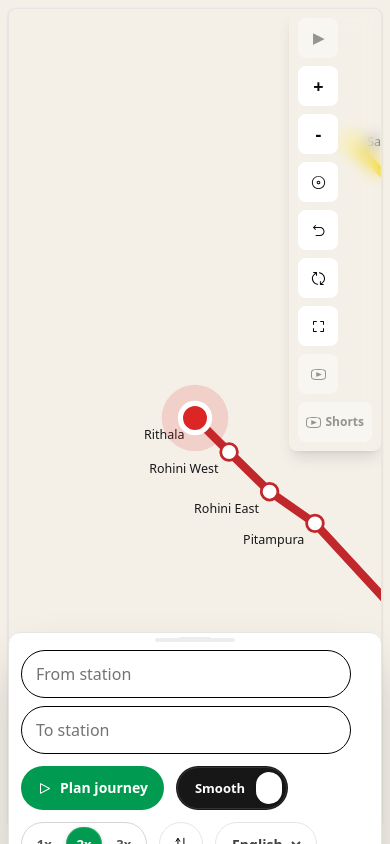
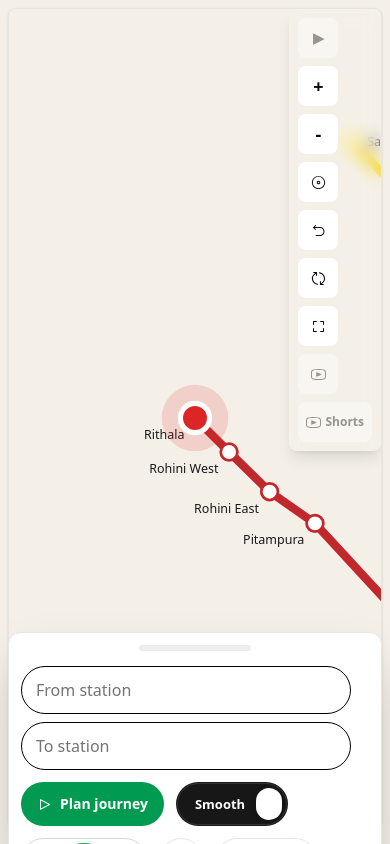
Before and after one commit to msrishav-28/namma-blr-metro, a React (Vite) app: page / in a window 390 px wide. Built offline with nearby package versions, Linux system fonts and the light colour scheme.

Commit message:
fix: mobile brave

```diff
--- a/src/components/Stage.tsx
+++ b/src/components/Stage.tsx
@@ -15,6 +15,7 @@ const SvgComponent = lazy(() => import('./graphsvg'));
 const SearchBox = lazy(() => import('./SearchBox'));
 const RouteSharePanel = lazy(() => import('./RouteSharePanel'));
 const JourneyTimeline = lazy(() => import('./JourneyTimeline'));
+const SEARCH_SNAP_POINT = 0.86;
 
 type NavigatorWithVirtualKeyboard = Navigator & {
     virtualKeyboard?: {
@@ -296,7 +297,7 @@ function MetroMapStage() {
     const handleStationSearchFocus = useCallback(() => {
         if (isDesktop) return;
 
-        setActiveSnapPoint(1);
+        setActiveSnapPoint(SEARCH_SNAP_POINT);
         const resetScroll = () => {
             bottomSheetScrollRef.current?.scrollTo({ top: 0, behavior: 'instant' });
             document.scrollingElement?.scrollTo({ top: 0, behavior: 'instant' });
@@ -430,7 +431,7 @@ function MetroMapStage() {
                         defaultOpen
                         dismissible={false}
                         modal={false}
-                        snapPoints={['100px', '220px', 1]}
+                        snapPoints={['100px', '220px', SEARCH_SNAP_POINT]}
                         handleOnly
                     >
                         <Drawer.Portal>
@@ -443,9 +444,9 @@ function MetroMapStage() {
                                 }}
                             >
                                 <Drawer.Title className="sr-only">{t('routePlanner')}</Drawer.Title>
-                                <div className="-mx-3 -mt-3 flex shrink-0 justify-center px-3 pt-1 sm:-mx-5 sm:-mt-5 sm:px-5 sm:pt-2">
+                                <div className="-mx-3 -mt-3 flex shrink-0 justify-center px-3 pb-2 pt-3 sm:-mx-5 sm:-mt-5 sm:px-5 sm:pb-3 sm:pt-4">
                                     <Drawer.Handle
-                                        className="relative h-9 w-28 rounded-full before:absolute before:left-1/2 before:top-1/2 before:h-1 before:w-20 before:-translate-x-1/2 before:-translate-y-1/2 before:rounded-full before:bg-neutral-200 before:transition-colors active:before:bg-neutral-300 dark:before:bg-zinc-700 dark:active:before:bg-zinc-600 sm:w-32 sm:before:w-24"
+                                        className="relative h-12 w-40 rounded-full before:absolute before:left-1/2 before:top-1/2 before:h-1.5 before:w-28 before:-translate-x-1/2 before:-translate-y-1/2 before:rounded-full before:bg-neutral-200 before:transition-colors active:before:bg-neutral-300 dark:before:bg-zinc-700 dark:active:before:bg-zinc-600 sm:w-44 sm:before:w-32"
                                         aria-label={t('routePlanner')}
                                     />
                                 </div>
```
